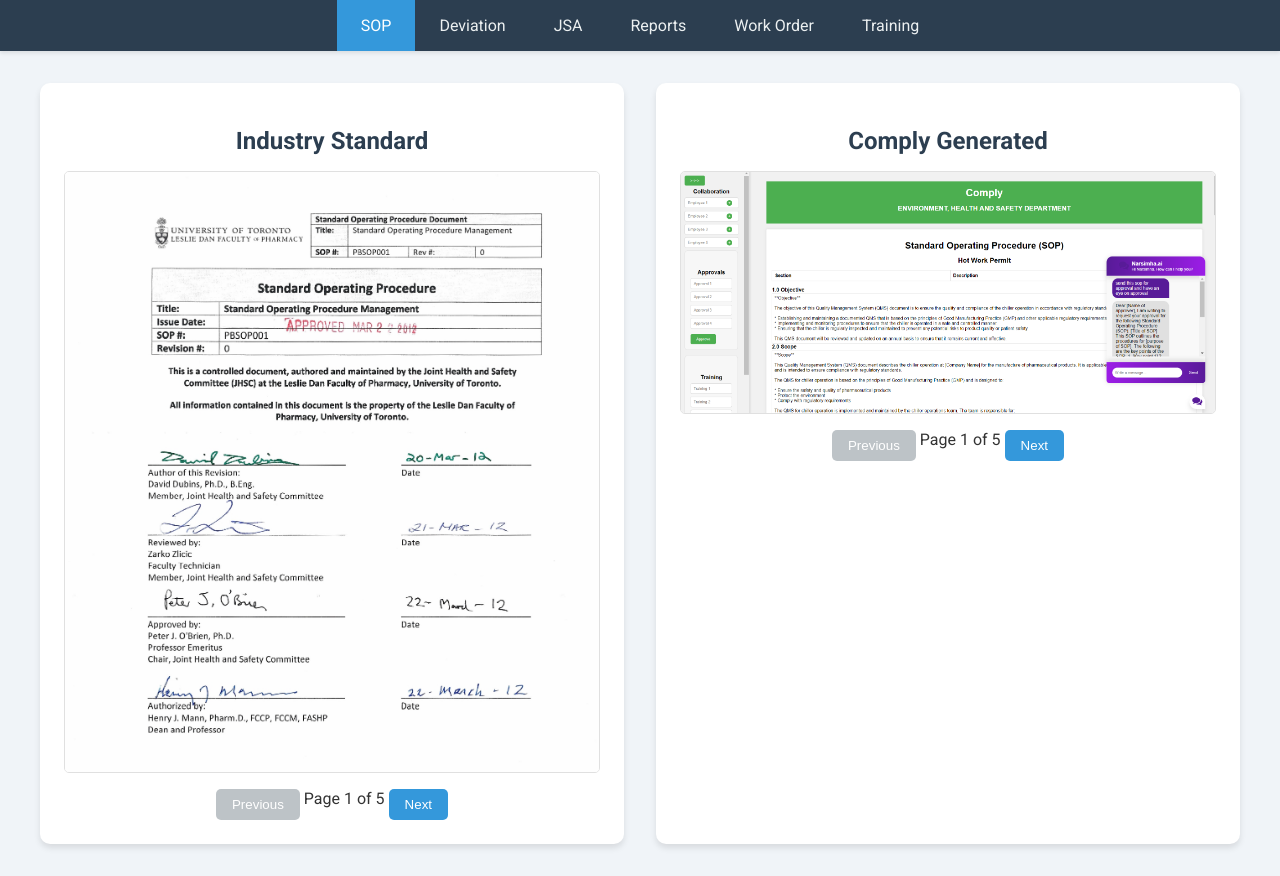
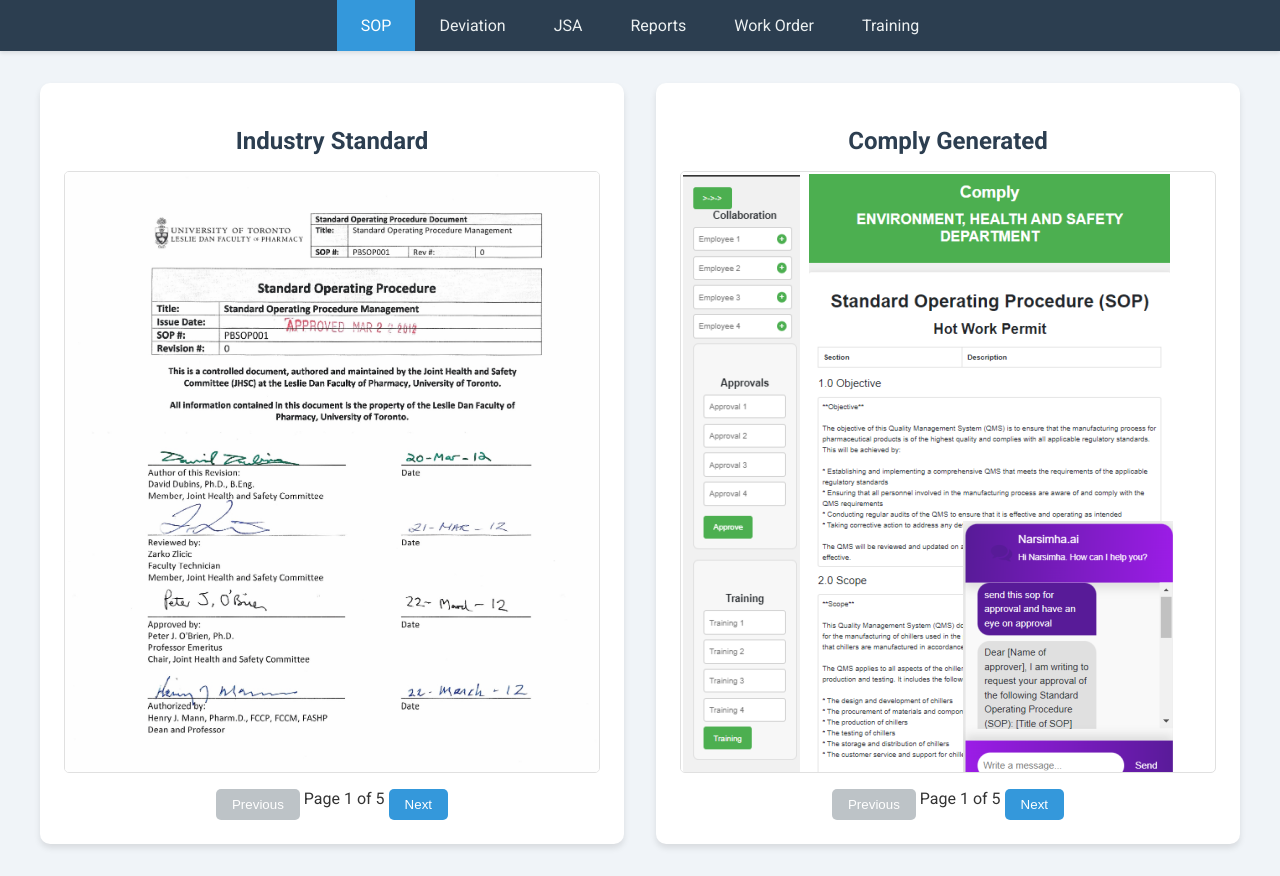
Before and after one commit to tusharrp/compare, a plain HTML site: page index.html in a window 1280 px wide. Drawn offline with Linux system fonts and the light colour scheme.

Commit message:
Update index.html

```diff
--- a/index.html
+++ b/index.html
@@ -34,7 +34,7 @@
             <div id="doc-viewer-2" class="doc-viewer">
                 <h2>Comply Generated</h2>
                 <div class="image-container">
-                    <img src="images/sop/Screenshot 2024-07-09 232450.png" alt="Comply Generated SOP Page 1">
+                    <img src="images/sop/SOP main.png" alt="Comply Generated SOP Page 1">
                     <img src="images/sop/1.png" alt="Comply Generated SOP Page 2">
                     <img src="images/sop/2.png" alt="Comply Generated SOP Page 3">
                     <img src="images/sop/3.png" alt="Comply Generated SOP Page 4">
```
